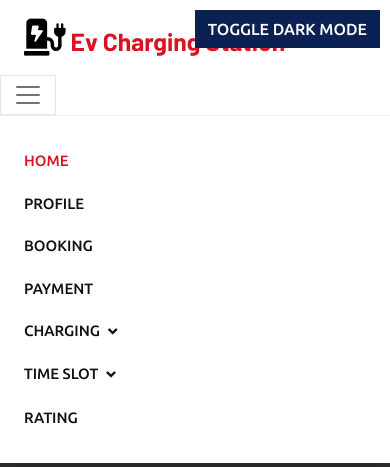
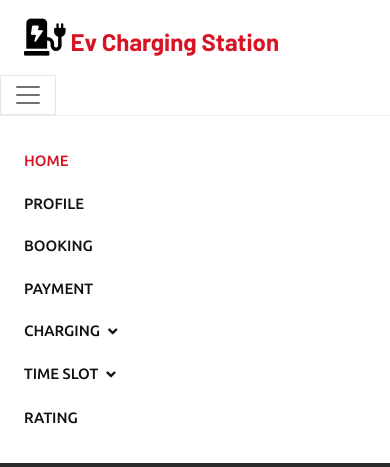
Before and after one commit to rithinrajpc/EvCharigingStation, a Django app: page /add_charge in a window 390 px wide, after a click that opens the changed part. Shown: the top 467 px of the page. Run offline with Django 3.2, Linux system fonts and the light colour scheme; some libraries are stand-ins or nearby versions; grey boxes are pictures that could not be loaded.

Commit message:
Remove dark mode feature and add receipt PDF download support.

```diff
--- /dev/null
+++ b/EvChargingStation/static/css/responsive.css
@@ -0,0 +1,12 @@
+@media (max-width: 768px) {
+  .navbar, .table, .btn {
+    font-size: 1em !important;
+    padding: 8px !important;
+  }
+  h2, h3 {
+    font-size: 1.2em !important;
+  }
+  #map {
+    height: 300px !important;
+  }
+}
--- /dev/null
+++ b/EvChargingStation/static/js/push_notification.js
@@ -0,0 +1,15 @@
+// Example push notification simulation
+function showNotification(message) {
+  var notif = document.createElement('div');
+  notif.style.position = 'fixed';
+  notif.style.bottom = '20px';
+  notif.style.right = '20px';
+  notif.style.background = '#D81324';
+  notif.style.color = '#fff';
+  notif.style.padding = '16px';
+  notif.style.borderRadius = '8px';
+  notif.style.boxShadow = '0 2px 8px rgba(0,0,0,0.2)';
+  notif.innerText = message;
+  document.body.appendChild(notif);
+  setTimeout(function() { notif.remove(); }, 3000);
+}
--- a/EvChargingStation/templates/Charging Station/charging index.html
+++ b/EvChargingStation/templates/Charging Station/charging index.html
@@ -3,13 +3,6 @@
 
 <head>
                 <link rel="stylesheet" href="/static/css/responsive.css">
-            <link rel="stylesheet" href="/static/css/dark_mode.css">
-                <button id="darkModeToggle" style="position:fixed;top:10px;right:10px;z-index:9999;" class="btn btn-secondary">Toggle Dark Mode</button>
-                <script>
-                    document.getElementById('darkModeToggle').onclick = function() {
-                        document.body.classList.toggle('dark-mode');
-                    };
-                </script>
         <script src="/static/js/push_notification.js"></script>
     <meta charset="utf-8">
     <title>EvUser</title>
```
Also changed, not shown: EvChargingStation/static/js/qr_code.js (added, +8 -0 lines), EvChargingStation/templates/Charging Station/payment_receipt.html (+24 -2 lines), EvChargingStation/db.sqlite3 (deleted), 1 other file.
